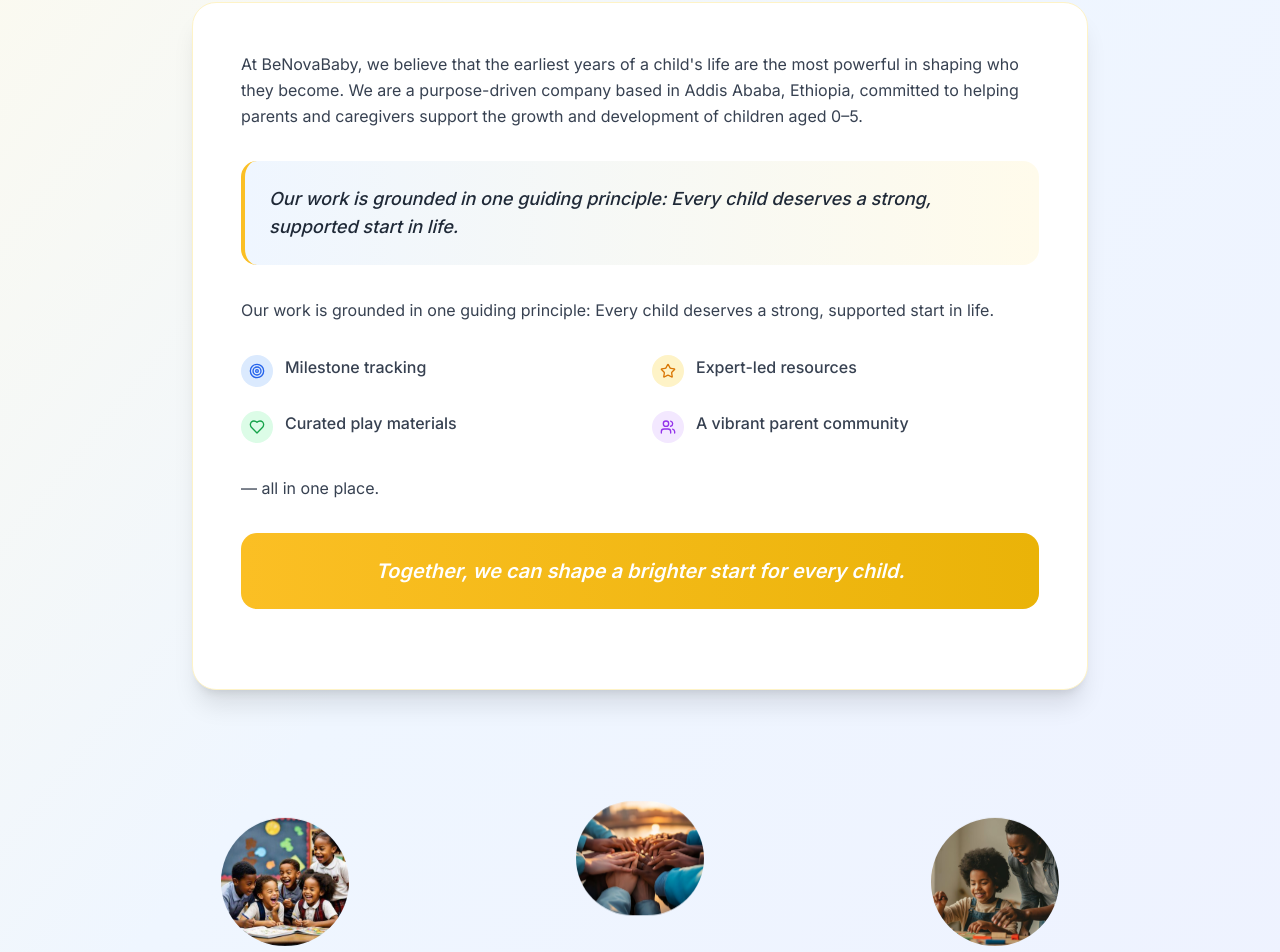
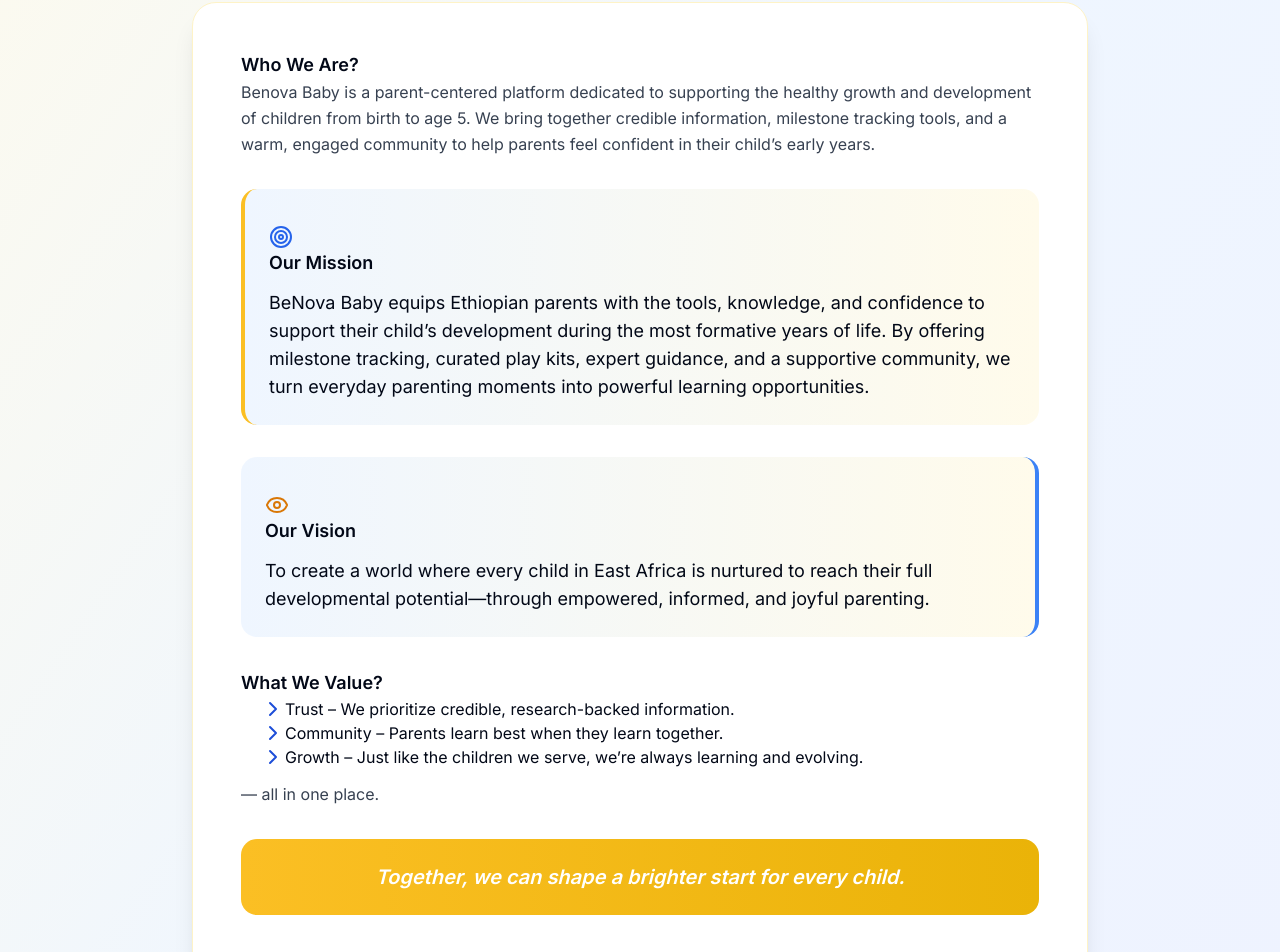
Before and after one commit to natishget/BeNova-Baby, a Next.js app: page /about in a window 1280 px wide. Shown: the part 548-1500 px from the top of the page. Built offline with nearby package versions, Linux system fonts and the light colour scheme.

Commit message:
about page update

```diff
--- a/app/about/AboutClientPage.tsx
+++ b/app/about/AboutClientPage.tsx
@@ -1,6 +1,6 @@
 "use client";
 
-import { Star, Heart, Users, Target } from "lucide-react";
+import { Star, Heart, Users, Target, Eye, ChevronRight } from "lucide-react";
 import Image from "next/image";
 import { useLanguage } from "@/contexts/language-context";
 import { getTranslation } from "@/utils/translations";
@@ -31,54 +31,50 @@ export default function AboutClientPage() {
         <div className="max-w-4xl mx-auto">
           <div className="bg-white rounded-3xl shadow-xl p-8 md:p-12 border border-amber-100">
             <div className="prose prose-lg max-w-none">
+              <h1 className="font-semibold text-lg">{t("about.WhoWeAre")}</h1>
               <p className="text-gray-700 leading-relaxed mb-6">
                 {t("about.mission")}
               </p>
 
               <div className="bg-gradient-to-r from-blue-50 to-amber-50 rounded-2xl p-6 my-8 border-l-4 border-amber-400">
-                <p className="text-gray-800 font-medium text-lg italic">
+                {/* <p className="text-gray-800 font-medium text-lg italic">
                   {t("about.principle")}
-                </p>
+                </p> */}
+
+                <h3 className="font-semibold text-lg my-3">
+                  <Target className="w-6 h-6 text-blue-600" />
+                  {t("about.ourMis")}
+                </h3>
+                <p className=" text-lg">{t("about.ourMission")}</p>
               </div>
 
-              <p className="text-gray-700 leading-relaxed mb-6">
-                {t("about.principle")}
-              </p>
+              <div className="bg-gradient-to-r from-blue-50 to-amber-50 rounded-2xl p-6 my-8 border-r-4 border-blue-500">
+                {/* <p className="text-gray-800 font-medium text-lg italic">
+                  {t("about.principle")}
+                </p> */}
 
-              <div className="grid md:grid-cols-2 gap-6 my-8">
-                <div className="flex items-start space-x-3">
-                  <div className="flex-shrink-0 w-8 h-8 bg-blue-100 rounded-full flex items-center justify-center">
-                    <Target className="w-4 h-4 text-blue-600" />
-                  </div>
-                  <span className="text-gray-700 font-medium">
-                    {t("about.offerings.milestones")}
-                  </span>
-                </div>
-                <div className="flex items-start space-x-3">
-                  <div className="flex-shrink-0 w-8 h-8 bg-amber-100 rounded-full flex items-center justify-center">
-                    <Star className="w-4 h-4 text-amber-600" />
-                  </div>
-                  <span className="text-gray-700 font-medium">
-                    {t("about.offerings.resources")}
-                  </span>
-                </div>
-                <div className="flex items-start space-x-3">
-                  <div className="flex-shrink-0 w-8 h-8 bg-green-100 rounded-full flex items-center justify-center">
-                    <Heart className="w-4 h-4 text-green-600" />
-                  </div>
-                  <span className="text-gray-700 font-medium">
-                    {t("about.offerings.materials")}
-                  </span>
-                </div>
-                <div className="flex items-start space-x-3">
-                  <div className="flex-shrink-0 w-8 h-8 bg-purple-100 rounded-full flex items-center justify-center">
-                    <Users className="w-4 h-4 text-purple-600" />
-                  </div>
-                  <span className="text-gray-700 font-medium">
-                    {t("about.offerings.community")}
-                  </span>
-                </div>
+                <h3 className="font-semibold text-lg my-3">
+                  <Eye className="w-6 h-6 text-amber-600" />
+                  {t("about.ourVis")}
+                </h3>
+                <p className=" text-lg">{t("about.ourVision")}</p>
               </div>
+
+              <h1 className="font-semibold text-lg">{t("about.values")}</h1>
+              <ul className="ml-5 mb-3">
+                <li className="flex  items-center">
+                  <ChevronRight className="w-6 h-6 text-blue-700" />
+                  {t("about.ourValues1")}
+                </li>
+                <li className="flex  items-center">
+                  <ChevronRight className="w-6 h-6 text-blue-700" />
+                  {t("about.ourValues2")}
+                </li>
+                <li className="flex  items-center">
+                  <ChevronRight className="w-6 h-6 text-blue-700" />
+                  {t("about.ourValues3")}
+                </li>
+              </ul>
 
               <p className="text-gray-700 leading-relaxed">
                 — all in one place.
--- a/translations/am.json
+++ b/translations/am.json
@@ -50,7 +50,16 @@
   "about": {
     "title": "ስለ እኛ",
     "subtitle": "በኢትዮጵያ ውስጥ ላሉ ልጆች ብሩህ ወደፊት መገንባት፣ አንድ ቤተሰብ በአንድ ጊዜ።",
-    "mission": "በBeNovaBaby፣ የልጅ ህይወት የመጀመሪያ ዓመታት ማን እንደሚሆኑ በመቅረጽ ረገድ ከፍተኛ ሃይል እንዳላቸው እናምናለን። እኛ በአዲስ አበባ፣ ኢትዮጵያ የሚገኝ፣ ከ0–5 ዓመት እድሜ ያላቸውን ልጆች እድገትና ልማት እንዲደግፉ ወላጆችንና ተንከባካቢዎችን ለመርዳት የተприсвячений አላማ ያነሳሳን ድርጅት ነን።",
+    "WhoWeAre": "እኛ ማን ነን?",
+    "ourMis": "የእኛ ተልዕኮ",
+    "ourVis": "የእኛ እይታ",
+    "values": "ምን ዋጋ እንሰጠዋለን?",
+    "ourValues1": "እምነት - ለታማኝ ፣ በጥናት የተደገፈ መረጃን እናስቀድማለን።",
+    "ourValues2": "ማህበረሰብ - ወላጆች አብረው ሲማሩ በተሻለ ሁኔታ ይማራሉ.",
+    "ourValues3": "እድገት - ልክ እንደምናገለግላቸው ልጆች, እኛ ሁልጊዜ እየተማርን እና እያደግን ነው.",
+    "ourMission": "ቤኖቫ ቤቢ ኢትዮጵያውያን ወላጆች የልጃቸውን እድገት ለመደገፍ በመሳሪያዎች፣ በእውቀት እና በራስ የመተማመን መንፈስ በበለጸጉ የህይወት ዓመታት ያስታጥቃቸዋል። የወሳኝ ኩነት ክትትልን፣ የተሰበሰቡ የጨዋታ ቁሳቁሶችን፣ የባለሙያዎችን መመሪያ እና ደጋፊ ማህበረሰብን በማቅረብ የዕለት ተዕለት የወላጅነት ጊዜዎችን ወደ ኃይለኛ የመማር እድሎች እንቀይራለን።",
+    "ourVision": "በምስራቅ አፍሪካ ያሉ ሁሉም ህጻናት ሙሉ የዕድገት አቅማቸው ላይ እንዲደርሱ የሚያድጉበት ዓለም ለመፍጠር - በስልጣን ፣ በመረጃ እና በደስታ አስተዳደግ ።",
+    "mission": "ቤኖቫ ቤቢ በወላጆች ላይ ያተኮረ መድረክ ነው ከልደት እስከ 5 አመት ያሉ ህፃናት ጤናማ እድገትን እና እድገትን ለመደገፍ ተአማኒ የሆኑ መረጃዎችን ፣የወሳኝ ኩነቶችን መከታተያ መሳሪያዎችን እና ሞቅ ያለ ፣የተሳተፈ ማህበረሰብ ወላጆች በልጃቸው የመጀመሪያ አመታት በራስ መተማመን እንዲሰማቸው እንረዳለን።",
     "principle": "ስራችን በአንድ መሪ መርህ ላይ የተመሰረተ ነው፡ እያንዳንዱ ልጅ ጠንካራ፣ የተደገፈ የህይወት መጀመሪያ ይገባዋል።",
     "offerings": {
       "milestones": "የእድገት ደረጃ መከታተል",
--- a/translations/en.json
+++ b/translations/en.json
@@ -50,7 +50,16 @@
   "about": {
     "title": "About",
     "subtitle": "Building a brighter future for children across Ethiopia, one family at a time.",
-    "mission": "At BeNovaBaby, we believe that the earliest years of a child's life are the most powerful in shaping who they become. We are a purpose-driven company based in Addis Ababa, Ethiopia, committed to helping parents and caregivers support the growth and development of children aged 0–5.",
+    "WhoWeAre": "Who We Are?",
+    "ourMis": "Our Mission",
+    "ourVis": "Our Vision",
+    "values": "What We Value?",
+    "ourValues1": "Trust – We prioritize credible, research-backed information.",
+    "ourValues2": "Community – Parents learn best when they learn together.",
+    "ourValues3": "Growth – Just like the children we serve, we’re always learning and evolving.",
+    "ourMission": "BeNova Baby equips Ethiopian parents with the tools, knowledge, and confidence to support their child’s development during the most formative years of life. By offering milestone tracking, curated play kits, expert guidance, and a supportive community, we turn everyday parenting moments into powerful learning opportunities.",
+    "ourVision": "To create a world where every child in East Africa is nurtured to reach their full developmental potential—through empowered, informed, and joyful parenting.",
+    "mission": "Benova Baby is a parent-centered platform dedicated to supporting the healthy growth and development of children from birth to age 5. We bring together credible information, milestone tracking tools, and a warm, engaged community to help parents feel confident in their child’s early years.",
     "principle": "Our work is grounded in one guiding principle: Every child deserves a strong, supported start in life.",
     "offerings": {
       "milestones": "Milestone tracking",
```
